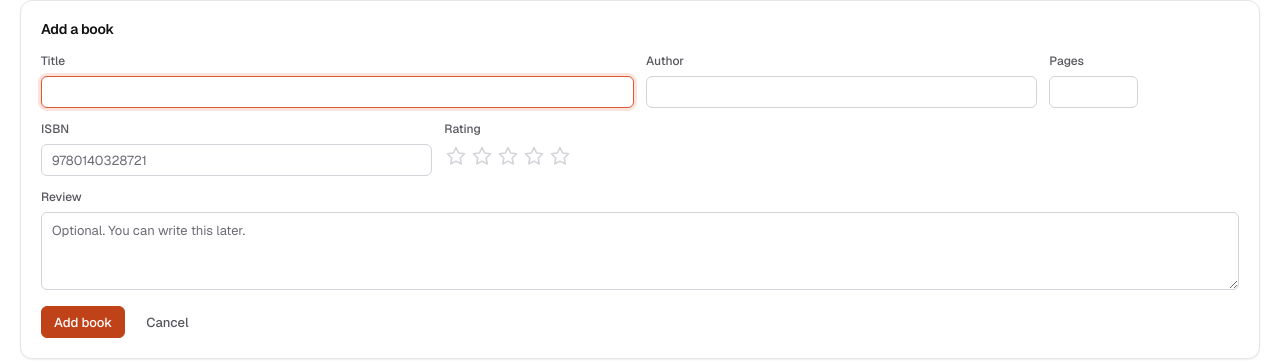
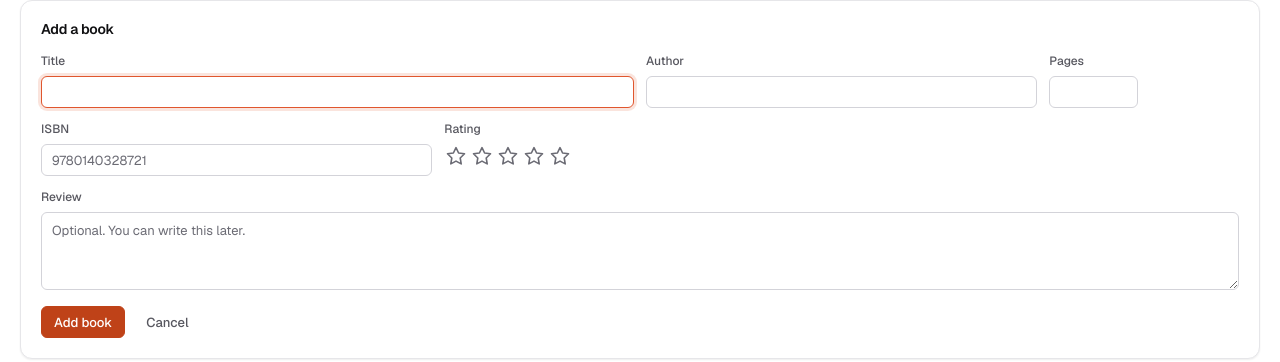
Before and after one commit to xHugo21/athenaeum, a FastAPI app: page / in a window 1280 px wide, after a click on "Add". Shown: the part 234-596 px from the top of the page. Run offline with FastAPI, Linux system fonts and the light colour scheme; data that the repository does not hold is empty; some libraries are stand-ins or nearby versions.

Commit message:
fix(a11y): clear 3:1 on the checkbox and empty stars
Both drew their boundary with Hairline Strong (1.45:1 on white), so the
control shape vanished until it was activated. Slate Mute keeps them on
the type ramp and clears the non-text contrast rule.

```diff
--- a/app/templates/base.html
+++ b/app/templates/base.html
@@ -311,7 +311,7 @@
   .stars-input { display: inline-flex; gap: 2px; }
   .star { position: relative; width: 24px; height: 24px; }
   .star .icon { position: absolute; inset: 0; width: 24px; height: 24px; }
-  .star .base { color: var(--line-2); }
+  .star .base { color: var(--muted); }
   .star .fill { color: var(--accent); fill: currentColor; opacity: 0; }
   .star.on .fill { opacity: 1; }
   .star.half .fill { opacity: 1; clip-path: inset(0 50% 0 0); }
--- a/app/templates/index.html
+++ b/app/templates/index.html
@@ -45,7 +45,7 @@
     position: absolute; top: 6px; right: 6px; z-index: 2;
     display: none; align-items: center; justify-content: center;
     width: 24px; height: 24px; padding: 0;
-    border: 1px solid var(--line-2); border-radius: 6px;
+    border: 1px solid var(--muted); border-radius: 6px;
     background: var(--surface); color: transparent;
     box-shadow: var(--shadow-1); cursor: pointer;
   }
```
